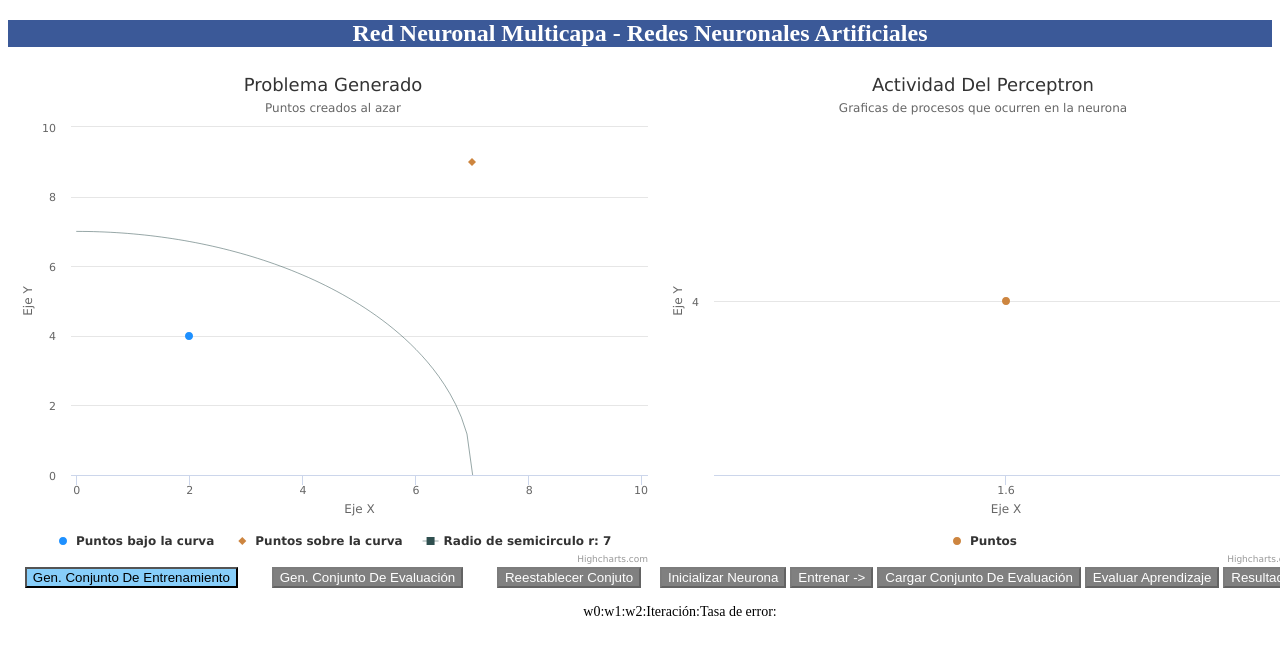
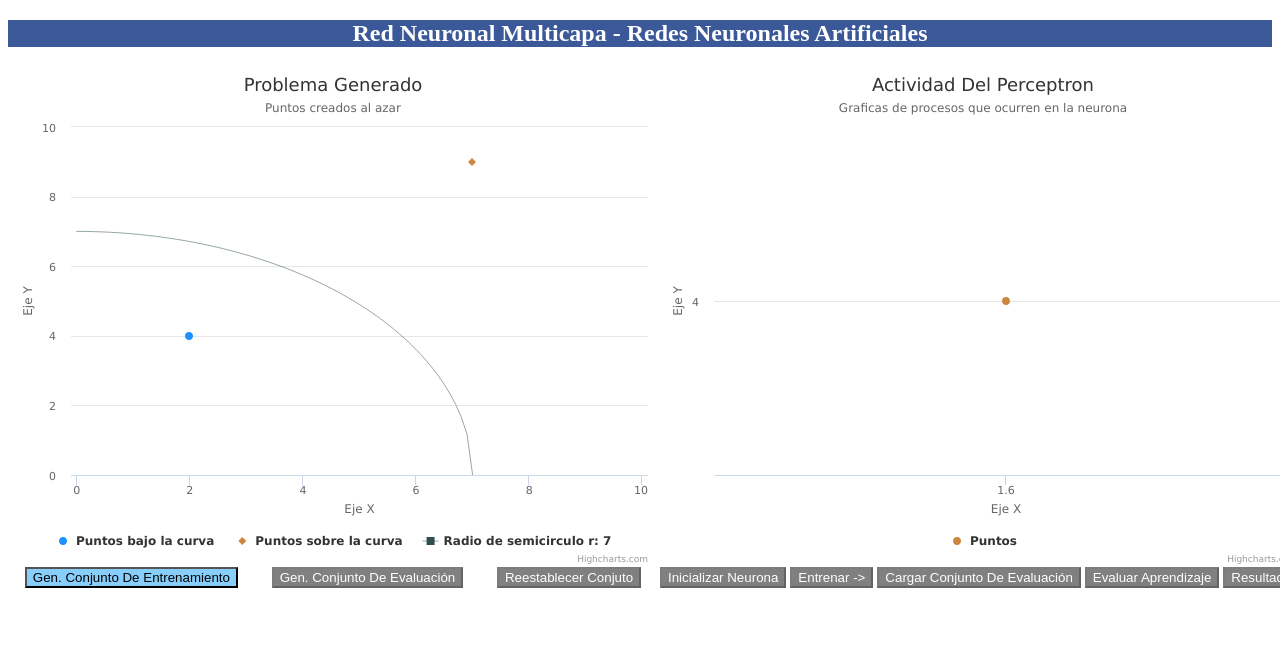
Before and after one commit to zergote/RN2x3x1, a website built with webpack: page index.html in a window 1280 px wide. Shown: the top 654 px of the page. Built offline with nearby package versions, Linux system fonts and the light colour scheme.

Commit message:
Eliminacion de indicadores no utilizados

```diff
--- a/index.html
+++ b/index.html
@@ -39,17 +39,6 @@
             </div>
         </div>
     </div>
-
-    <div id="contenedor">
-        <ul id="datos">
-            <li>w0: <span id="peso0" class="info"></span></li>
-            <li>w1: <span id="peso1" class="info"></span></li>
-            <li>w2: <span id="peso2" class="info"></span></li>
-            <li>Iteración: <span id="iteracion" class="info"></span></li>
-            <li>Tasa de error: <span id="error" class="info"></span></li>
-        </ul>
-    </div>
-
 </body>
 
 </html>
```
